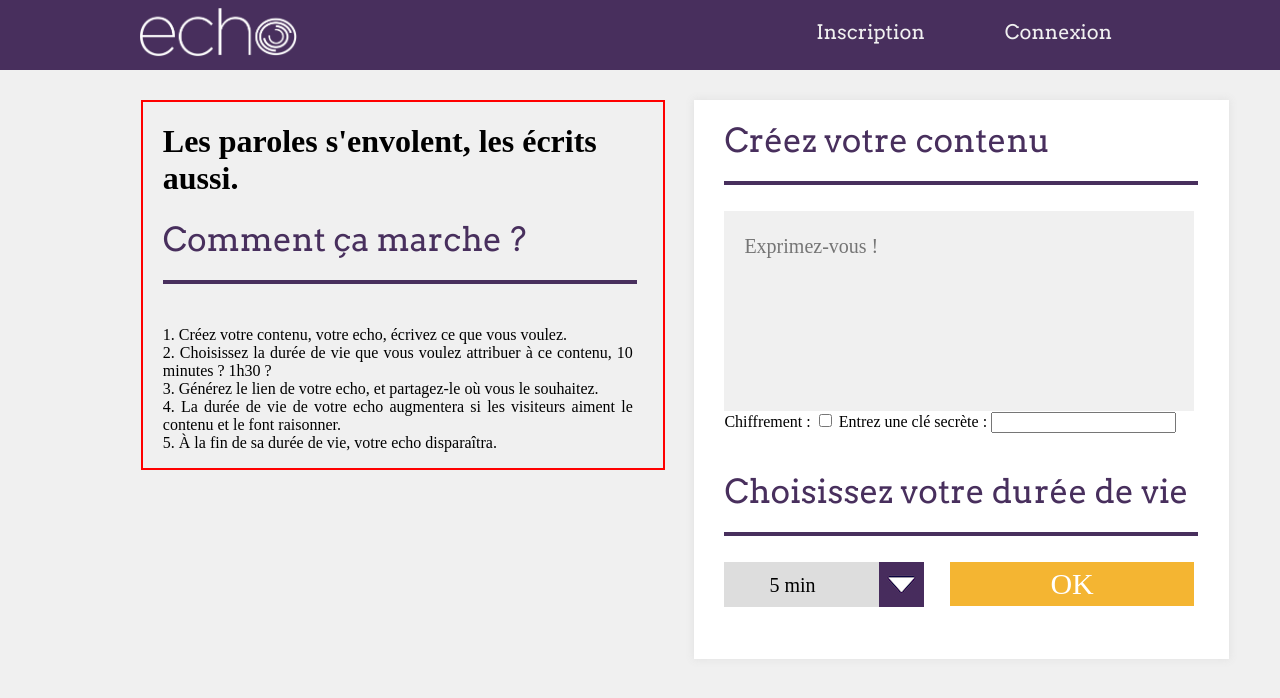
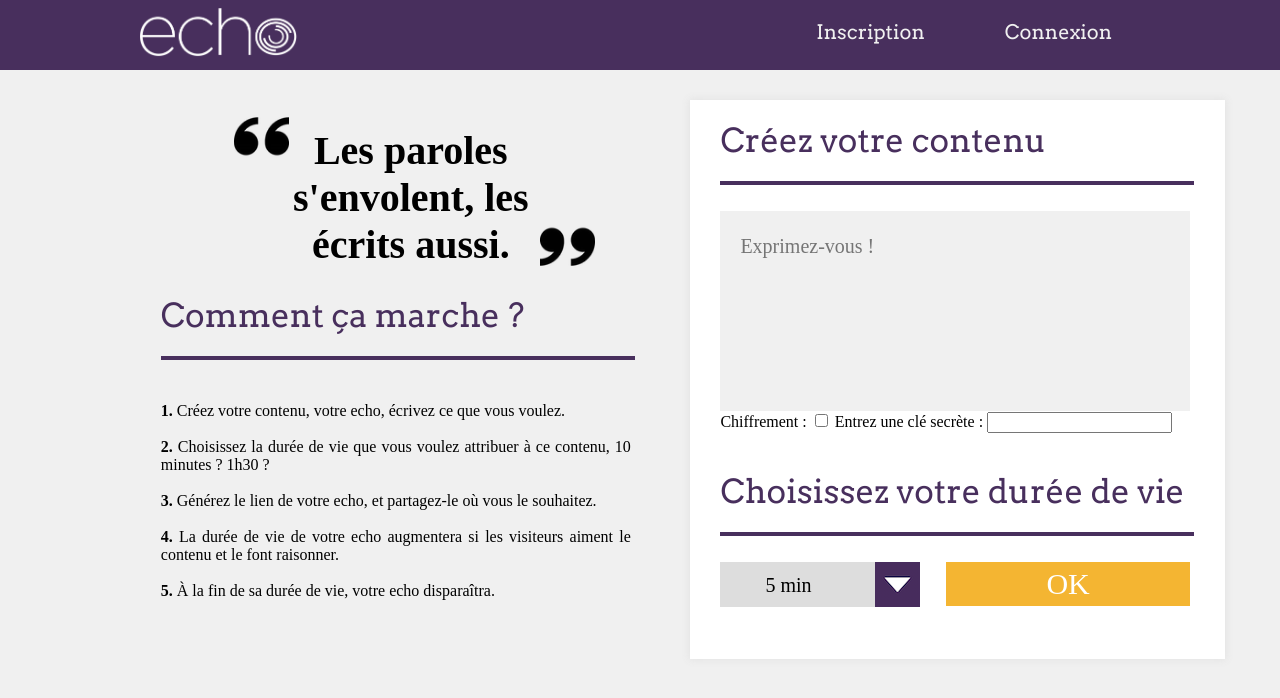
Before and after one commit to vnctaing/echo, a CodeIgniter app: the page made by index.php in a window 1280 px wide. Shown: the top 698 px of the page. Run offline with CodeIgniter, Linux system fonts and the light colour scheme.

Commit message:
quote+transition menu+ fin mise en page

```diff
--- a/application/views/echos/new.php
+++ b/application/views/echos/new.php
@@ -23,16 +23,16 @@
   </div>
   <div id="allcontent">
   <div id="leftcontent">
-    <h1> Les paroles s'envolent, les écrits aussi.</h1>
+    <h1><img src="../../assets/img/quotes1.png"> Les paroles <br>s'envolent, les <br>écrits aussi. <img src="../../assets/img/quotes2.png"></h1>
 
     <h2> Comment ça marche ?</h2>
     <hr />
     <br>
-    <p class="help">1. Créez votre contenu, votre echo, écrivez ce que vous voulez.
-    <br>2. Choisissez la durée de vie que vous voulez attribuer à ce contenu, 10 minutes ? 1h30 ?
-    <br>3. Générez le lien de votre echo, et partagez-le où vous le souhaitez.
-    <br>4. La durée de vie de votre echo augmentera si les visiteurs aiment le contenu et le font raisonner.
-    <br>5. À la fin de sa durée de vie, votre echo disparaîtra.</p>
+    <p class="help"><b>1.</b> Créez votre contenu, votre echo, écrivez ce que vous voulez.
+    <br><br><b>2.</b> Choisissez la durée de vie que vous voulez attribuer à ce contenu, 10 minutes ? 1h30 ?
+    <br><br><b>3.</b> Générez le lien de votre echo, et partagez-le où vous le souhaitez.
+    <br><br><b>4.</b> La durée de vie de votre echo augmentera si les visiteurs aiment le contenu et le font raisonner.
+    <br><br><b>5.</b> À la fin de sa durée de vie, votre echo disparaîtra.</p>
   </div>
   <div id="rightcontent">
     <h2> Créez votre contenu</h2>
--- a/assets/css/new-mobile.css
+++ b/assets/css/new-mobile.css
@@ -40,9 +40,11 @@ body {
     vertical-align: top; }
     body #leftcontent h1 {
       padding: 0 auto; }
-    body #leftcontent .help {
+    body #leftcontent ul {
       width: 470px;
-      text-align: justify; }
+      text-align: justify;
+      padding-left: 0;
+      margin: 0; }
   body #rightcontent {
     display: block;
     padding-top: 15px;
--- a/assets/css/new.css
+++ b/assets/css/new.css
@@ -25,12 +25,22 @@ body {
       text-decoration: none;
       color: #F0F0F0;
       font-size: 20px;
-      font-weight: normal; }
+      font-weight: normal;
+      -webkit-transition: all 0.3s ease;
+      -moz-transition: all 0.3s ease;
+      -o-transition: all 0.3s ease;
+      transition: all 0.3s ease; }
     body #navbar ul li {
       display: inline-block;
       text-decoration: none;
       padding: 20px 40px;
       float: right; }
+    body #navbar a:hover {
+      color: #F4B532;
+      -webkit-transition: all 0.3s ease;
+      -moz-transition: all 0.3s ease;
+      -o-transition: all 0.3s ease;
+      transition: all 0.3s ease; }
   body #leftcontent, body #rightcontent {
     display: inline-block;
     vertical-align: top;
@@ -46,14 +56,23 @@ body {
       width: 470px;
       margin-left: 0; }
   body #leftcontent {
-    border: 2px solid red;
     width: 500px;
     vertical-align: top;
     margin-right: 2%;
     padding-left: 20px;
     margin-left: 11%; }
     body #leftcontent h1 {
-      padding: 0 auto; }
+      font-size: 40px;
+      padding: 0 auto;
+      text-align: center; }
+      body #leftcontent h1 img {
+        position: absolute;
+        width: 55px; }
+      body #leftcontent h1 img:first-child {
+        margin-left: -80px;
+        margin-top: -20px; }
+      body #leftcontent h1 img:last-child {
+        margin-left: 30px; }
     body #leftcontent .help {
       width: 470px;
       text-align: justify; }
--- a/assets/sass/new-mobile.sass
+++ b/assets/sass/new-mobile.sass
@@ -57,9 +57,11 @@ body
 		h1
 			padding: 0 auto
 
-		.help
+		ul
 			width: 470px
 			text-align: justify
+			padding-left: 0
+			margin: 0
 
 	#rightcontent
 		display: block
--- a/assets/sass/new.sass
+++ b/assets/sass/new.sass
@@ -32,6 +32,10 @@ body
 			color: $gris
 			font-size: 20px
 			font-weight: normal
+			-webkit-transition: all 0.3s ease
+			-moz-transition: all 0.3s ease
+			-o-transition: all 0.3s ease
+			transition: all 0.3s ease
 
 		ul
 
@@ -40,6 +44,13 @@ body
 				text-decoration: none
 				padding: 20px 40px
 				float: right
+
+		a:hover
+			color: $jaune
+			-webkit-transition: all 0.3s ease
+			-moz-transition: all 0.3s ease
+			-o-transition: all 0.3s ease
+			transition: all 0.3s ease
 
 	/*#allcontent
 		display: block
@@ -63,7 +74,7 @@ body
 			margin-left: 0
 
 	#leftcontent
-		border: 2px solid red
+		//border: 2px solid red
 		width: 500px
 		vertical-align: top
 		margin-right: 2%
@@ -71,7 +82,22 @@ body
 		margin-left: 11%
 
 		h1
+			font-size: 40px
 			padding: 0 auto
+			text-align: center
+
+			img
+				position: absolute
+				width: 55px
+
+			img:first-child
+				margin-left: -80px
+				margin-top: -20px
+
+
+			img:last-child
+				margin-left: 30px
+				//margin-top: -20px
 
 		.help
 			width: 470px
```
Also changed, not shown: assets/img/quotes1.png (added), assets/img/quotes2.png (added), 2 other files.
